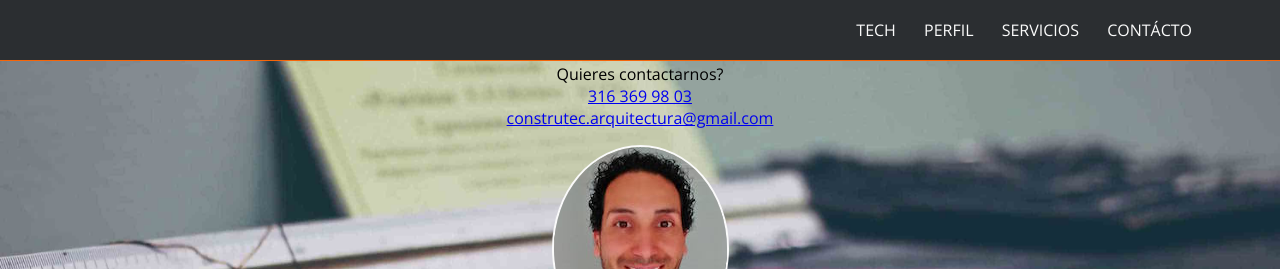
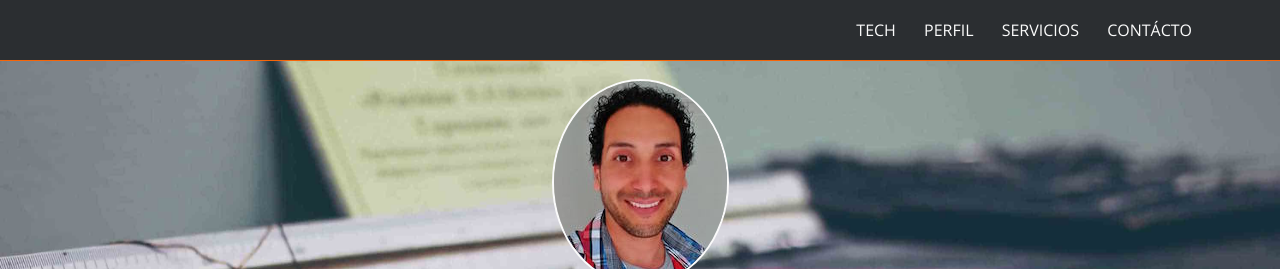
Before and after one commit to fmrojas/fmrojas.github.io, a plain HTML site: page index.html in a window 1280 px wide. Shown: the top 269 px of the page. Drawn offline with nearby package versions, Linux system fonts and the light colour scheme; files whose address does not match are found by name.

Commit message:
Se comento la info de contactenos que va en el header

```diff
--- a/index.html
+++ b/index.html
@@ -13,7 +13,7 @@
 </head>
 <body>
 	<header id="inicio" class="Header">
-		<div id="toolbar" class="toolbar">
+		<!--<div id="toolbar" class="toolbar">
       <div class="container-toolbar">
         <div class="row">
           <div class="col-sm-12">
@@ -36,7 +36,7 @@
           </div>
         </div>
       </div>
-    </div>
+    </div>-->
 		<nav class="MainMenu">
 			<input type="checkbox" id="btn-menu">
 			<label for="btn-menu"><img src="icon_menu.png" alt=""></label>
```
